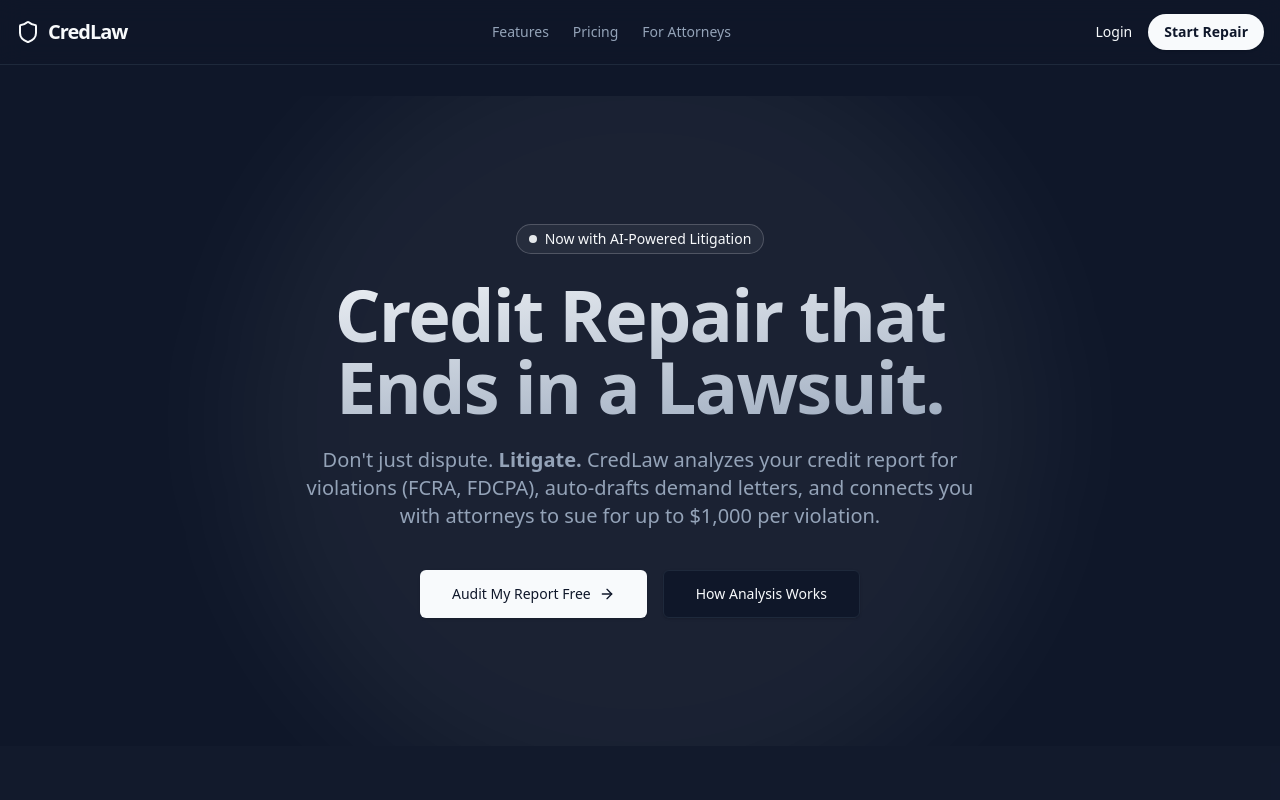
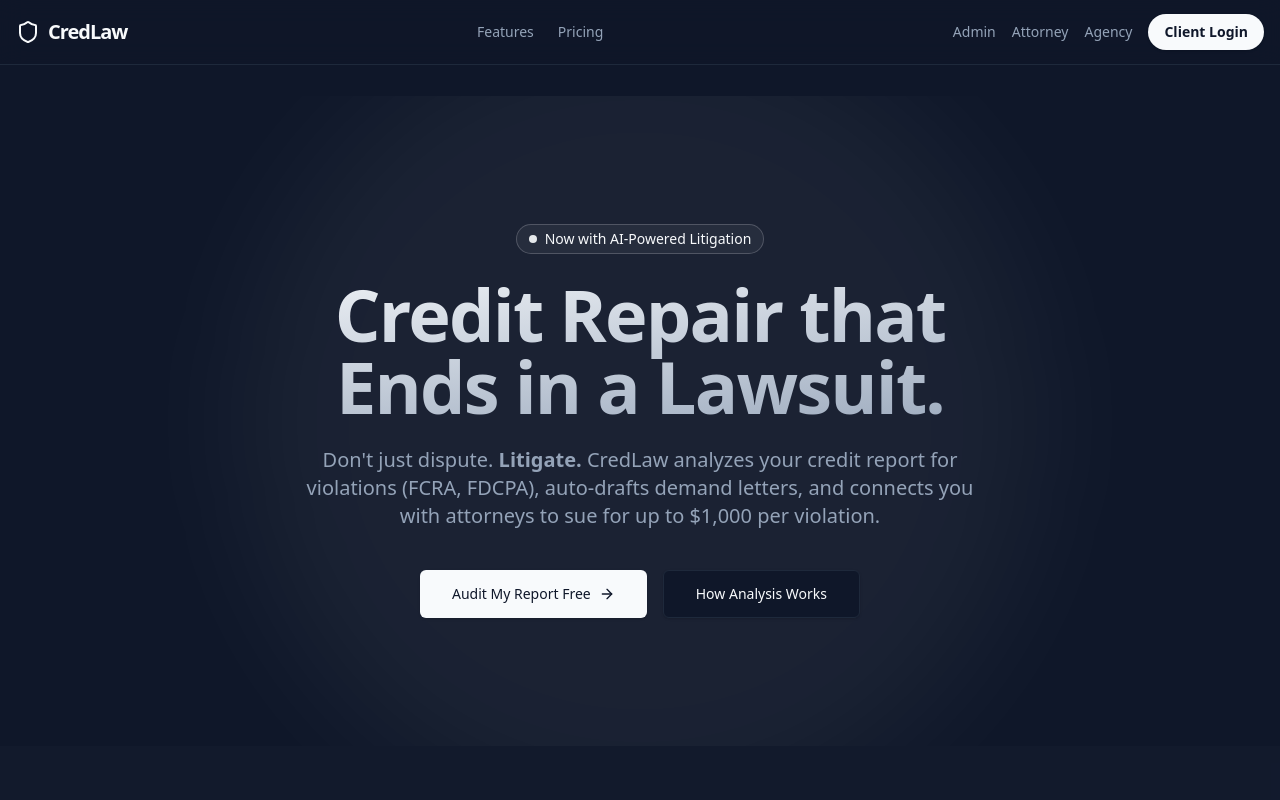
Before and after one commit to outlier1804/credlaw-mvp, a Next.js app: page / in a window 1280 px wide. Shown: the top 800 px of the page. Built offline with nearby package versions, Linux system fonts and the light colour scheme.

Commit message:
feat: add role-based login navigation to homepage

```diff
--- a/app/page.tsx
+++ b/app/page.tsx
@@ -14,12 +14,15 @@
           <nav className="hidden md:flex gap-6 text-sm font-medium text-muted-foreground">
             <Link href="#features" className="hover:text-primary transition-colors">Features</Link>
             <Link href="#pricing" className="hover:text-primary transition-colors">Pricing</Link>
-            <Link href="#attorneys" className="hover:text-primary transition-colors">For Attorneys</Link>
           </nav>
           <div className="flex items-center gap-4">
-            <Link href="/client" className="text-sm font-medium hover:underline">Login</Link>
+            <div className="hidden md:flex items-center gap-4 text-sm font-medium">
+              <Link href="/admin" className="text-muted-foreground hover:text-foreground">Admin</Link>
+              <Link href="/attorney" className="text-muted-foreground hover:text-foreground">Attorney</Link>
+              <Link href="/agency" className="text-muted-foreground hover:text-foreground">Agency</Link>
+            </div>
             <Link href="/client" className="inline-flex items-center justify-center rounded-full bg-primary px-4 py-2 text-sm font-bold text-primary-foreground shadow transition-colors hover:bg-primary/90">
-              Start Repair
+              Client Login
             </Link>
           </div>
         </div>
```
